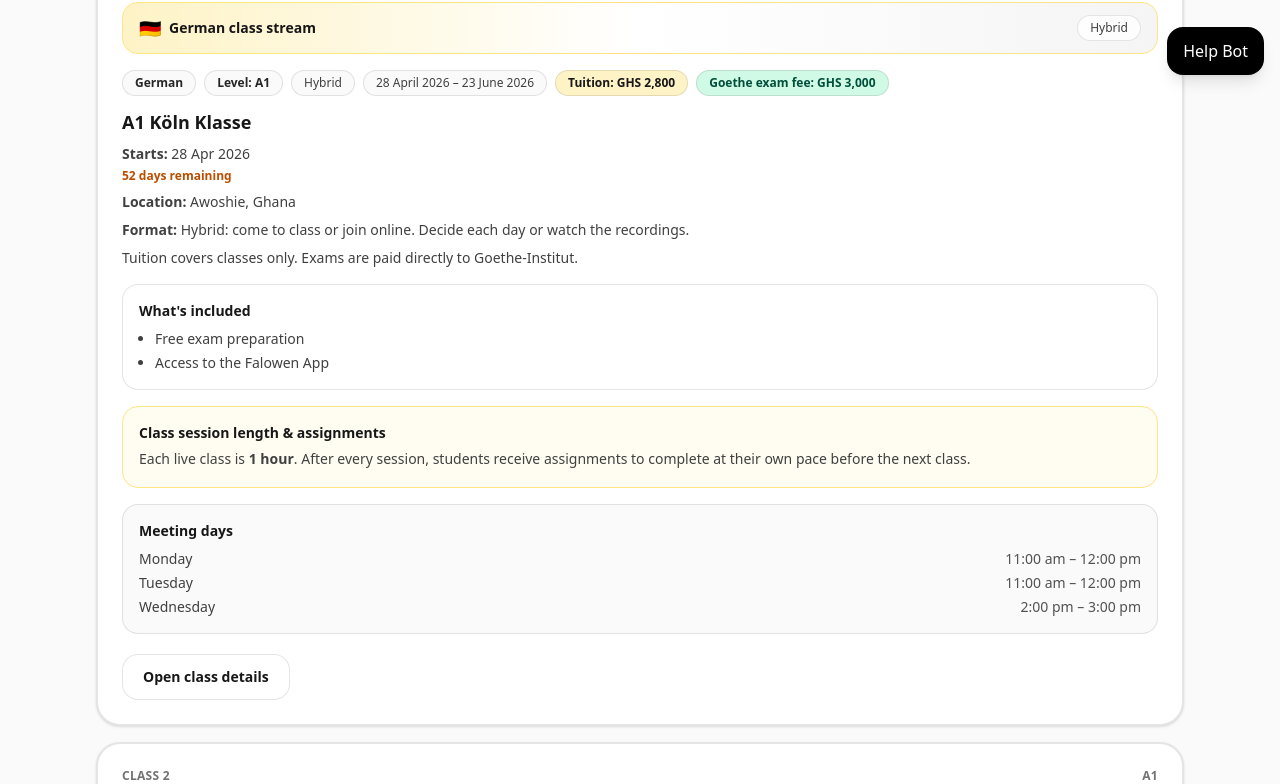
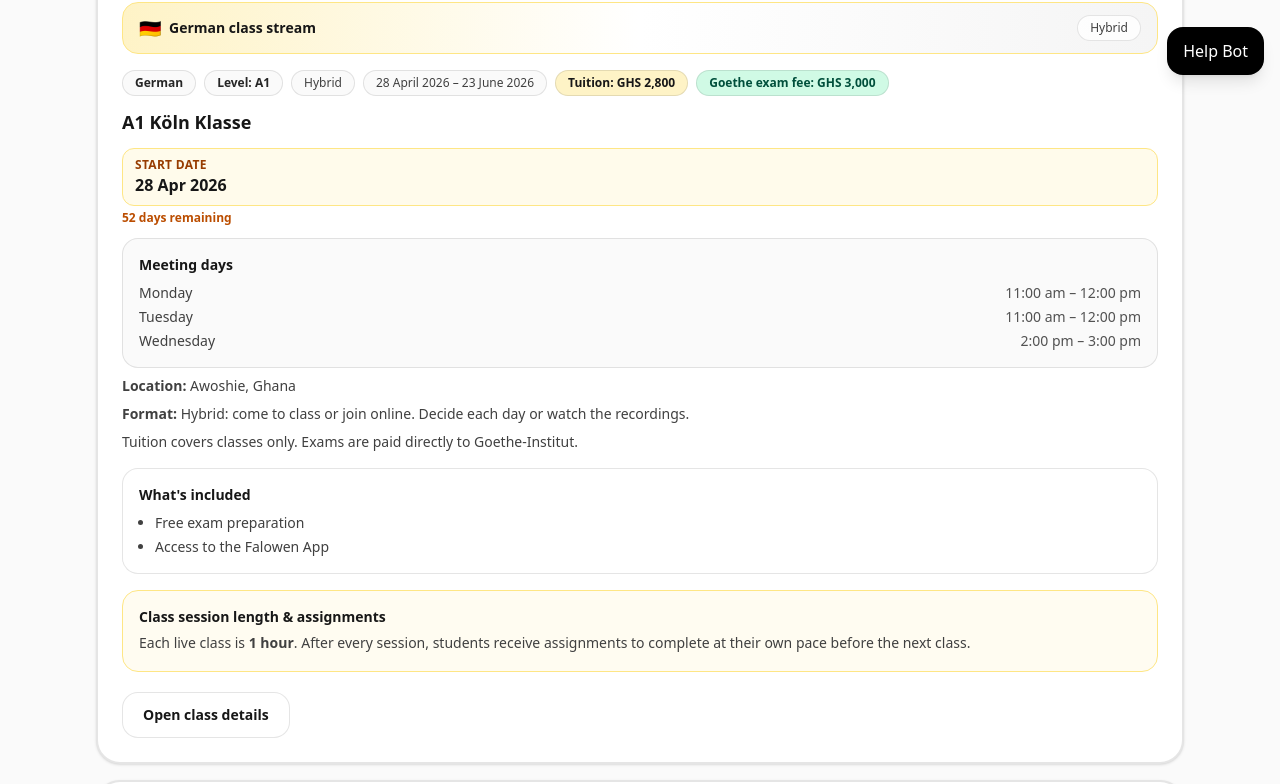
Before and after one commit to learngermanghana/learngermanghana-site, a Next.js app: page /classes in a window 1280 px wide. Shown: the part 709-1493 px from the top of the page. Built offline with nearby package versions, Linux system fonts and the light colour scheme.

Commit message:
Reorder class card schedule details and highlight start date

```diff
--- a/src/app/classes/ClassesPageClient.tsx
+++ b/src/app/classes/ClassesPageClient.tsx
@@ -211,8 +211,9 @@ export default function ClassesPage() {
 
                   <div className="mt-3 text-lg font-semibold text-neutral-900">{c.title}</div>
 
-                  <div className="mt-2 text-sm text-neutral-700">
-                    <span className="font-semibold">Starts:</span> {formatDatePretty(c.startDate)}
+                  <div className="mt-3 rounded-xl border border-amber-200 bg-amber-50 px-3 py-2">
+                    <div className="text-xs font-semibold uppercase tracking-wide text-amber-800">Start date</div>
+                    <div className="text-base font-semibold text-neutral-900">{formatDatePretty(c.startDate)}</div>
                   </div>
                   {daysUntilStart !== null ? (
                     <div className="mt-1 text-xs font-semibold text-amber-700">
@@ -221,6 +222,18 @@ export default function ClassesPage() {
                         : `${daysUntilStart} day${daysUntilStart === 1 ? "" : "s"} remaining`}
                     </div>
                   ) : null}
+
+                  <div className="mt-3 rounded-2xl border border-black/10 bg-neutral-50 p-4">
+                    <div className="text-sm font-semibold text-neutral-900">Meeting days</div>
+                    <ul className="mt-2 space-y-1 text-sm text-neutral-700">
+                      {c.meetingDays.map((m) => (
+                        <li key={m.day} className="flex items-center justify-between gap-4">
+                          <span className="font-medium">{m.day}</span>
+                          <span className="text-neutral-600">{m.time}</span>
+                        </li>
+                      ))}
+                    </ul>
+                  </div>
 
                   <div className="mt-2 text-sm text-neutral-700">
                     <span className="font-semibold">Location:</span> {c.location}
@@ -253,18 +266,6 @@ export default function ClassesPage() {
                       </p>
                     </div>
                   ) : null}
-
-                  <div className="mt-4 rounded-2xl border border-black/10 bg-neutral-50 p-4">
-                    <div className="text-sm font-semibold text-neutral-900">Meeting days</div>
-                    <ul className="mt-2 space-y-1 text-sm text-neutral-700">
-                      {c.meetingDays.map((m) => (
-                        <li key={m.day} className="flex items-center justify-between gap-4">
-                          <span className="font-medium">{m.day}</span>
-                          <span className="text-neutral-600">{m.time}</span>
-                        </li>
-                      ))}
-                    </ul>
-                  </div>
 
                   <div className="mt-5">
                     <a
```
